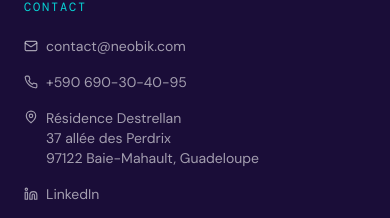
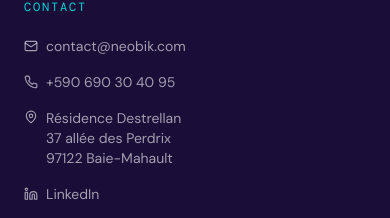
Before and after one commit to pwoFeT/neobik-site, a Next.js app: page / in a window 390 px wide. Shown: the part 6875-7093 px from the top of the page. Built offline with nearby package versions, Linux system fonts and the light colour scheme; a web font is replaced by a local one.

Commit message:
fix: correct phone number and address in footer

```diff
--- a/components/layout/Footer.tsx
+++ b/components/layout/Footer.tsx
@@ -70,16 +70,16 @@ export default function Footer() {
               </li>
               <li>
                 <a
-                  href="tel:+5906603095"
+                  href="tel:+590690304095"
                   className="flex items-center gap-2 text-sm text-white/60 hover:text-cyan transition-colors"
                 >
-                  <Phone size={14} /> +590 690-30-40-95
+                  <Phone size={14} /> +590 690 30 40 95
                 </a>
               </li>
               <li>
                 <span className="flex items-start gap-2 text-sm text-white/60">
                   <MapPin size={14} className="mt-0.5 shrink-0" />
-                  Résidence Destrellan<br />37 allée des Perdrix<br />97122 Baie-Mahault, Guadeloupe
+                  Résidence Destrellan<br />37 allée des Perdrix<br />97122 Baie-Mahault
                 </span>
               </li>
               <li>
```
